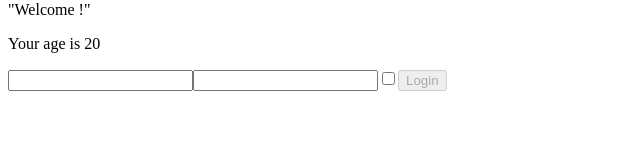
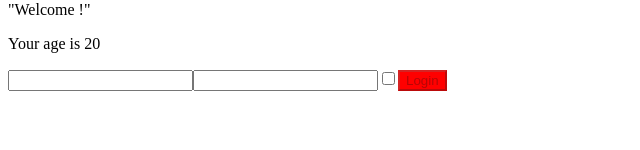
Before and after one commit to EdoGent/React-App, a React (Create React App) app: page / in a window 1280 px wide. Shown: the part 150-300 px from the top of the page, without its empty margins (0-640 px from the left). Built offline with nearby package versions, Linux system fonts and the light colour scheme.

Commit message:
Styling-Components-03 exercise

```diff
--- a/src/Component/App.js
+++ b/src/Component/App.js
@@ -1,7 +1,6 @@
 import React from 'react';
 import Hello from './Hello';
 import InteractiveWelcome from './InteractiveWelcome';
-import Welcome from './Welcome';
 import Login from './Login';
 
 class App extends React.Component {
--- a/src/Component/Login.js
+++ b/src/Component/Login.js
@@ -4,12 +4,15 @@ export default class Login extends React.Component {
     render () {
        const {username, password, remember} = this.props.state;
        const isDisabled = username === '' || password === '';
+        const ButtonStyle = {
+            backgroundColor: this.props.state.password.length < 8 ? 'red' : 'green'
+        }
         return (
             <>
                 <input name='username' value={username} onChange={this.props.onChangeInput}/>
                 <input name='password' value={password} type='password' onChange={this.props.onChangeInput}/>
                 <input name='remember' type='checkbox' checked={remember} onChange={this.props.onChangeInput}/>
-                <button disabled={isDisabled} onClick={() => this.props.onLogin(username, password)}>Login</button>
+                <button style={ButtonStyle} disabled={isDisabled} onClick={() => this.props.onLogin(username, password)}>Login</button>
             </>
         )
     }
```
